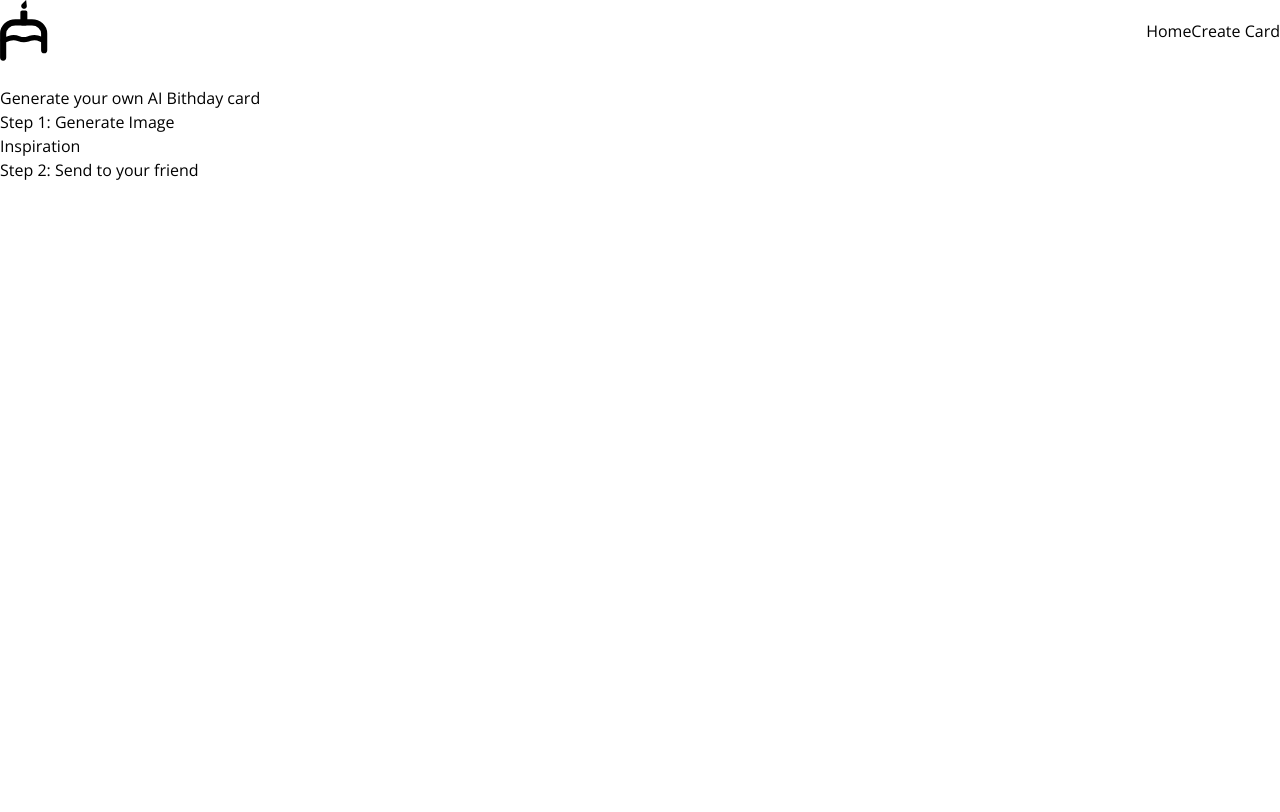
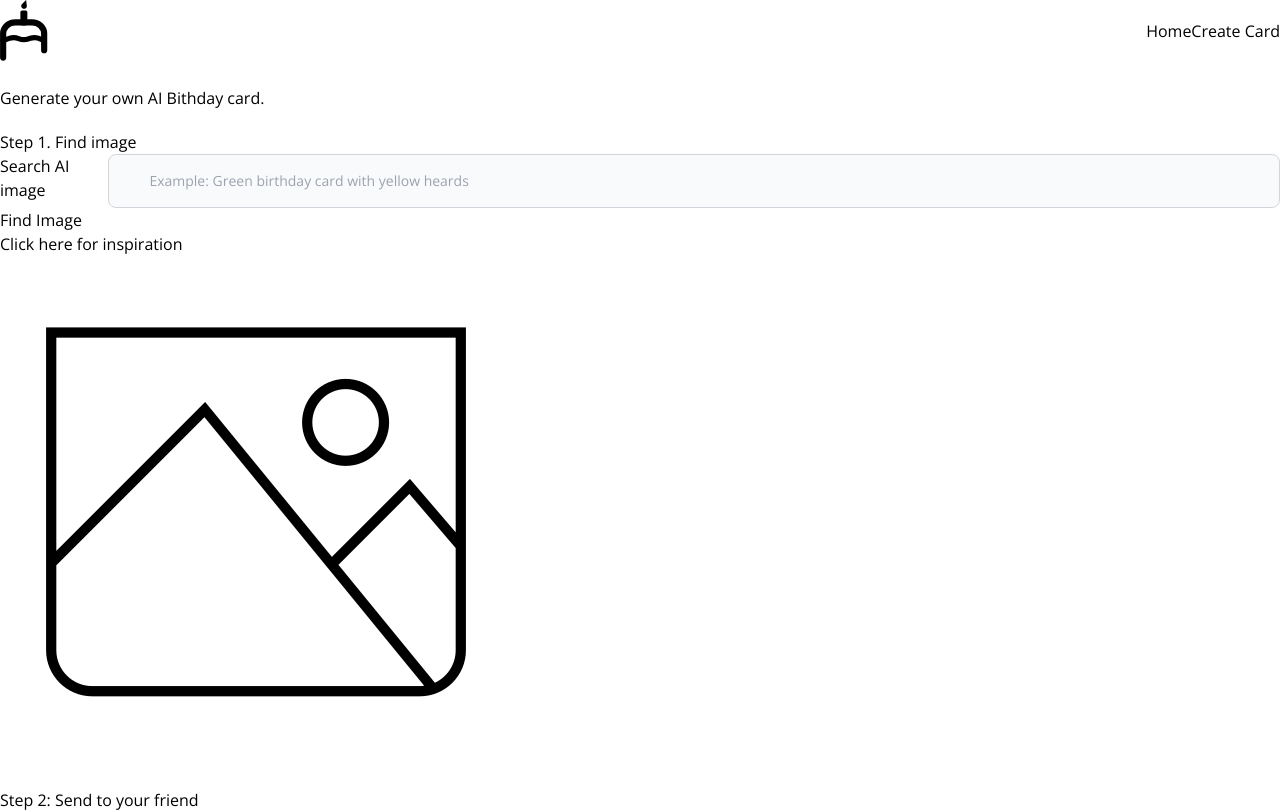
Before and after one commit to brovnie/ai_birthday_cards, a React (Vite) app in the folder client/: page /create-card in a window 1280 px wide. Built offline with nearby package versions, Linux system fonts and the light colour scheme.

Commit message:
:sparkles: (feature) make skelet for Generating Image for Card

```diff
--- a/client/src/components/Hero/Hero.jsx
+++ b/client/src/components/Hero/Hero.jsx
@@ -4,7 +4,8 @@ const Hero = () => {
   return (
     <section>
         <h1>AI Birthday Cards</h1>
-        <p>Send AI generated Birthday Card to your friends. <sub>Powered by DALLE-E AI</sub></p>
+        <p>Send AI generated Birthday Card to your friends.</p>
+        <sub>Powered by DALLE-E AI</sub>
     </section>
   )
 }
--- /dev/null
+++ b/client/src/features/GenerateImage/GenerateImage.jsx
@@ -0,0 +1,15 @@
+import React from 'react'
+import Image from "./Image";
+import ImageForm from './ImageForm';
+
+const GenerateImage = () => {
+  return (
+    <div className='mt-5 mb-5'>
+    <p>Step 1. Find image</p>
+        <ImageForm/>
+        <Image isLoading={false}/>
+    </div>
+  )
+}
+
+export default GenerateImage
--- /dev/null
+++ b/client/src/features/GenerateImage/Image.jsx
@@ -0,0 +1,15 @@
+import React from 'react'
+import preview from "../../assets/preview.png";
+import { Loader } from '../../components';
+
+const DisplayImage = (props) => {
+  return (
+    <div className="relative w-50 h-50">
+    { (props.isLoading) && <Loader />}
+
+      <img src={preview} alt="Ai generated Image"/>
+    </div>
+  )
+}
+
+export default DisplayImage
--- /dev/null
+++ b/client/src/features/GenerateImage/ImageForm.jsx
@@ -0,0 +1,37 @@
+import React, { useRef } from 'react'
+import { Input } from '../../components'
+import {getRandomPrompt} from "../../utils";
+
+const ImageForm = (props) => {
+    const textInput = useRef("");
+
+    const handleSubmit = (e) => {
+        e.preventDefault();
+        props.isLoading(true);
+    }
+
+    const promptHandler = () => {
+        textInput.current.value = getRandomPrompt(textInput.current.value);
+    }
+  return (
+    <form onSubmit={handleSubmit}>
+        <Input
+            ref={textInput}
+            label= {{
+                text: "Search AI image",
+                hidden: false
+            }}
+            input={{
+                id: 'generate',
+                type: 'text',
+                pattern: "^[^ ].+[^ ]$",
+                placeholder: "Example: Green birthday card with yellow heards",
+                className: "col-span-8"
+            }}
+        />
+        <button type="submit" >Find Image</button>
+        <p><button onClick={promptHandler} type="button" >Click here</button> for inspiration</p>
+    </form>
+  )
+}
+export default ImageForm
--- a/client/src/features/Search/Search.jsx
+++ b/client/src/features/Search/Search.jsx
@@ -21,14 +21,14 @@ const Search = (props) => {
                 <Input
                     ref={searchInput}
                     label= {{
-                        text: "Search...",
+                        text: "Search AI images...",
                         hidden: true
                     }}
                     input={{
                         id: 'search',
                         type: 'text',
                         pattern: "^[^ ].+[^ ]$",
-                        placeholder: "Search",
+                        placeholder: "Search AI Images",
                         className: "col-span-8"
                     }}
                 />
--- a/client/src/pages/CreateBirthdayCard.jsx
+++ b/client/src/pages/CreateBirthdayCard.jsx
@@ -1,18 +1,11 @@
-import React, {useRef,useState} from 'react'
-import {getRandomPrompt} from "../utils/index";
-import { Input } from '../components';
+import React from 'react'
+import GenerateImage from '../features/GenerateImage/GenerateImage';
 
 const CreateBirthdayCard = () => {
-  const handleClick = () =>{
-    console.log(getRandomPrompt(""))
-  }
-  const searchInput = useRef();
-
   return (
     <section>
-      <h2>Generate your own AI Bithday card</h2>
-      <p>Step 1: Generate Image</p>
-      <button onClick={handleClick}>Inspiration</button>
+      <h2>Generate your own AI Bithday card.</h2>
+      <GenerateImage />
       <p>Step 2: Send to your friend</p>
     </section>
   )
```
